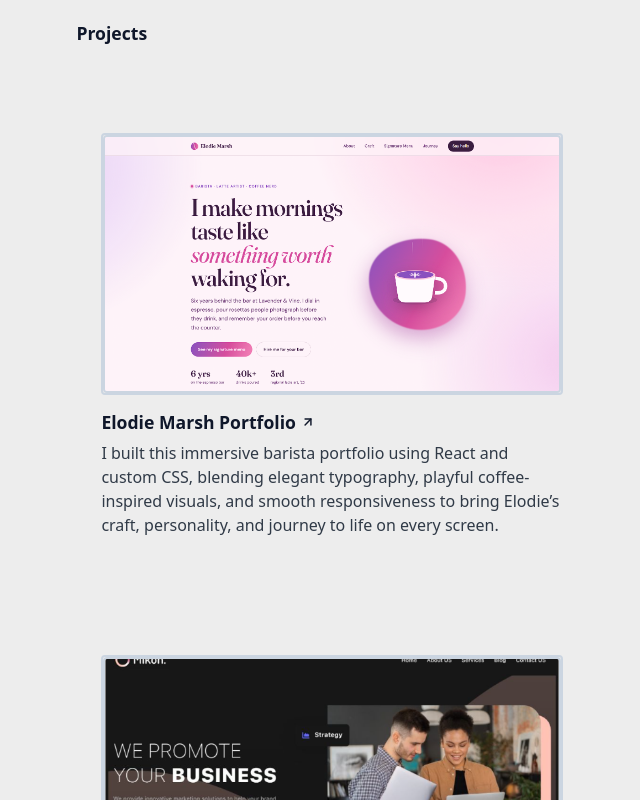
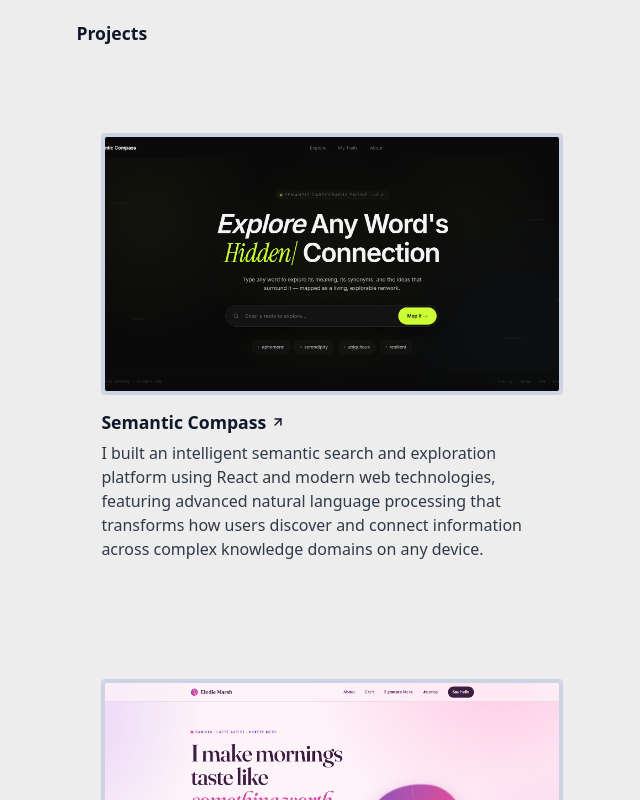
Before and after one commit to muhammadaamanbutt-commits/Portfolio, a React (Vite) app: page / in a window 1280 px wide. Shown: the part 1380-2180 px from the top of the page, without its empty margins (520-1160 px from the left). Built offline with nearby package versions, Linux system fonts and the light colour scheme.

Commit message:
Adding a new project

```diff
--- a/src/components/MainContent.jsx
+++ b/src/components/MainContent.jsx
@@ -9,11 +9,19 @@ import airCanvasImage from '../assets/projects/air-canvas.png';
 import mikonProjectImage from '../assets/projects/mikon-project.png';
 import elodieMarshImage from '../assets/projects/elodie-marsh-portfolio.png';
 import numberGuessingGameImage from '../assets/projects/number-guessing-game.png';
+import semanticCompassImage from '../assets/projects/semantic-compass.png'
+
 import '../css/style.css';
 import Footer from './Footer';
 
 const MainContent = () => {
     const myProjects = [
+        {
+            title: "Semantic Compass",
+            description: "I built an intelligent semantic search and exploration platform using React and modern web technologies, featuring advanced natural language processing that transforms how users discover and connect information across complex knowledge domains on any device.",
+            projectimage: semanticCompassImage,
+            link: "https://semantic-compass.vercel.app/"
+        },
         {
             title: "Elodie Marsh Portfolio",
             description: "I built this immersive barista portfolio using React and custom CSS, blending elegant typography, playful coffee-inspired visuals, and smooth responsiveness to bring Elodie’s craft, personality, and journey to life on every screen.",
```
Also changed, not shown: src/assets/projects/semantic-compass.png (added).
